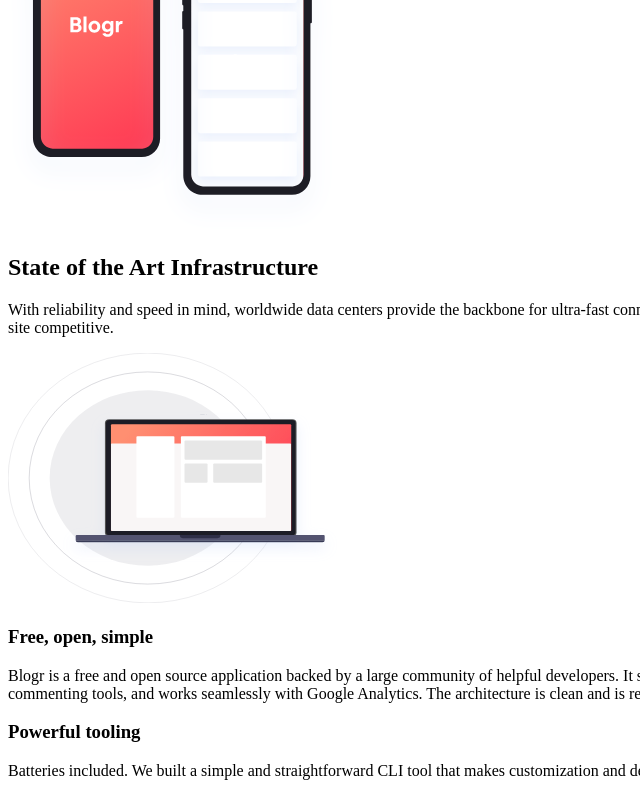
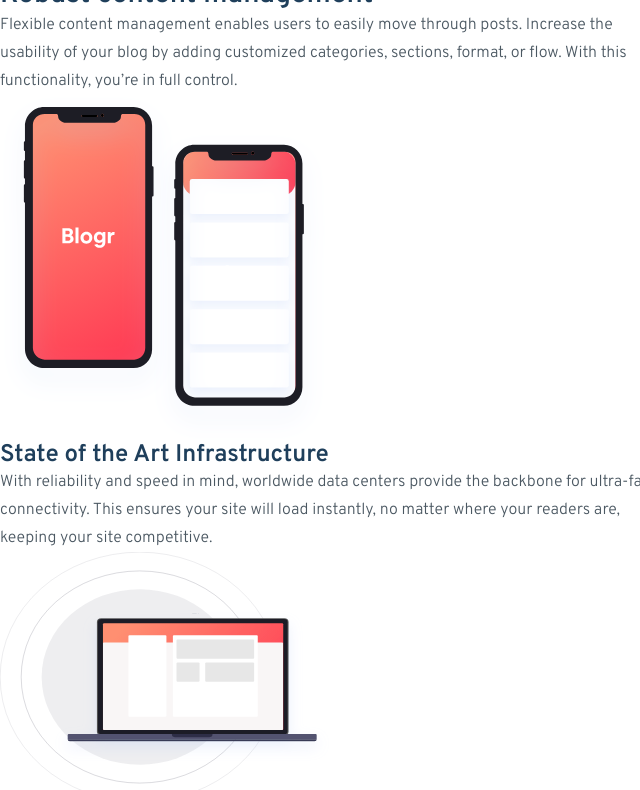
Before and after one commit to DocForLoop/blogr-landing-page, a website built with Vite: page index.html in a window 1280 px wide. Shown: the part 1256-2046 px from the top of the page, without its empty margins (0-640 px from the left). Built offline with nearby package versions, Linux system fonts and the light colour scheme.

Commit message:
Add basic CSS styles

```diff
--- a/src/scss/global/_base.scss
+++ b/src/scss/global/_base.scss
@@ -0,0 +1,70 @@
+html {
+    font-size: 100%;
+}
+
+*, *::before, *::after {
+    box-sizing: border-box;
+}
+
+* {
+    margin: 0;
+    padding: 0;
+}
+
+body {
+    font-family: var(--ff-primary);
+    font-size: var(--fs-body-primary);
+    font-weight: var(--fw-1);
+    line-height: 1.75;
+    color: var(--clr-body);
+}
+
+h1 {
+    font-size: var(--fs-h1);
+    font-weight: var(--fw-4);
+    color: var(--clr-light);
+}
+
+h2 {
+    font-weight: var(--fw-4);
+    line-height: 1.1;
+    color: var(--clr-headings);
+}
+
+h3 {
+    font-weight: var(--fw-4);
+    font-size: var(--fs-h3);
+    line-height: 1.1;
+    color: var(--clr-headings);
+
+}
+
+p, li, figcaption {
+    text-wrap: pretty;
+    max-inline-size: 65ch;
+}
+
+img, picture, video, canvas, svg {
+    display: block;
+    max-inline-size: 100%;
+}
+
+input, button, textarea, select {
+    font: inherit;
+}
+
+p, h1, h2, h3, h4, h5, h6 {
+    overflow-wrap: break-word;
+}
+
+h1, h2, h3, h4, h5, h6 {
+    text-wrap: balance;
+}
+
+a, a:visited, a:active {
+    text-decoration: none;
+}
+
+ul {
+    list-style: none;
+}
--- a/src/scss/global/_colors.scss
+++ b/src/scss/global/_colors.scss
@@ -0,0 +1,14 @@
+:root {
+    --clr-cta: hsl(356, 100%, 66%);
+    --clr-headings: hsl(208, 49%, 24%);
+    --clr-cta-hover: hsl(355, 100%, 74%);
+    --clr-light: hsl(0, 0%, 100%);
+    --clr-body: hsl(207, 13%, 34%);
+    --clr-footer: hsl(240, 2%, 79%);
+    --clr-footer-bg: hsl(240, 10%, 16%);
+    --clr-dropdown-bg: hsl(0, 0%, 59%);
+    --clr-header-grad-desktop: linear-gradient(-67deg, hsl(13, 100%, 72%) 0%, hsl(353, 100%, 62%) 100%);
+    --clr-header-grad-mobile: linear-gradient(-32deg, hsl(13, 100%, 72%) 0%, hsl(353, 100%, 62%) 100%);
+    --clr-section-grad: linear-gradient(-74deg, hsl(237, 17%, 21%) 0%, hsl(237, 23%, 32%) 100%);
+    --clr-dropdown-shadow: hsla(0, 0%, 0%, 0.2434);
+}
--- a/src/scss/global/_mixins.scss
+++ b/src/scss/global/_mixins.scss
@@ -1 +1,19 @@
 @use './functions' as *;
+
+@mixin btn-light {
+    padding-block: 15px;
+    background-color: var(--clr-light);
+    color: var(--clr-cta);
+}
+
+@mixin btn-dark {
+    padding-block: 15px;
+    color: var(--clr-light);
+    border: rem(1) solid var(--clr-light);
+}
+
+@mixin btn-grad {
+    padding-block: 15px;
+    color: var(--clr-light);
+    background: var(--clr-header-grad-desktop);
+}
--- a/src/scss/global/_typography.scss
+++ b/src/scss/global/_typography.scss
@@ -1 +1,62 @@
 @use './functions' as *;
+
+
+@font-face {
+    font-display: swap;
+    font-family: 'Overpass';
+    font-style: normal;
+    font-weight: 300;
+    src: url('../assets/fonts/overpass-v16-latin-300.woff2') format('woff2');
+}
+
+@font-face {
+    font-display: swap;
+    font-family: 'Overpass';
+    font-style: normal;
+    font-weight: 600;
+    src: url('../assets/fonts/overpass-v16-latin-600.woff2') format('woff2');
+}
+
+
+@font-face {
+    font-display: swap;
+    font-family: 'Ubuntu';
+    font-style: normal;
+    font-weight: 400;
+    src: url('../assets/fonts/ubuntu-v20-latin-regular.woff2') format('woff2');
+}
+
+@font-face {
+    font-display: swap;
+    font-family: 'Ubuntu';
+    font-style: normal;
+    font-weight: 500;
+    src: url('../assets/fonts/ubuntu-v20-latin-500.woff2') format('woff2');
+}
+
+@font-face {
+    font-display: swap;
+    font-family: 'Ubuntu';
+    font-style: normal;
+    font-weight: 700;
+    src: url('../assets/fonts/ubuntu-v20-latin-700.woff2') format('woff2');
+}
+
+:root {
+    --ff-primary: 'Overpass', 'Segoe UI', Roboto, 'Helvetica Neue', Arial, sans-serif;
+    --ff-secondary: 'Ubuntu', 'Segoe UI', Roboto, 'Helvetica Neue', Arial, sans-serif;
+    --fs-h1: #{fluid(36, 64, 375, 1440, rem)};
+    --fs-h1-desc: #{fluid(18, 20, 375, 1440, rem)};
+    --fs-h2-primary: #{fluid(28, 40, 375, 1440, rem)};
+    --fs-h2-secondary: #{rem(40)};
+    --fs-h3: #{rem(28)};
+    --fs-h4: #{rem(15)};
+    --fs-links: #{rem(15)};
+    --fs-body-primary: #{rem(16)};
+    --fs-body-secondary: #{rem(18)};
+    --fw-1: 300;
+    --fw-2: 400;
+    --fw-3: 500;
+    --fw-4: 600;
+    --fw-5: 700;
+}
```
Also changed, not shown: src/assets/fonts/overpass-v16-latin-300.woff2 (added), src/assets/fonts/overpass-v16-latin-600.woff2 (added), src/assets/fonts/ubuntu-v20-latin-500.woff2 (added), src/assets/fonts/ubuntu-v20-latin-700.woff2 (added), src/assets/fonts/ubuntu-v20-latin-regular.woff2 (added).
